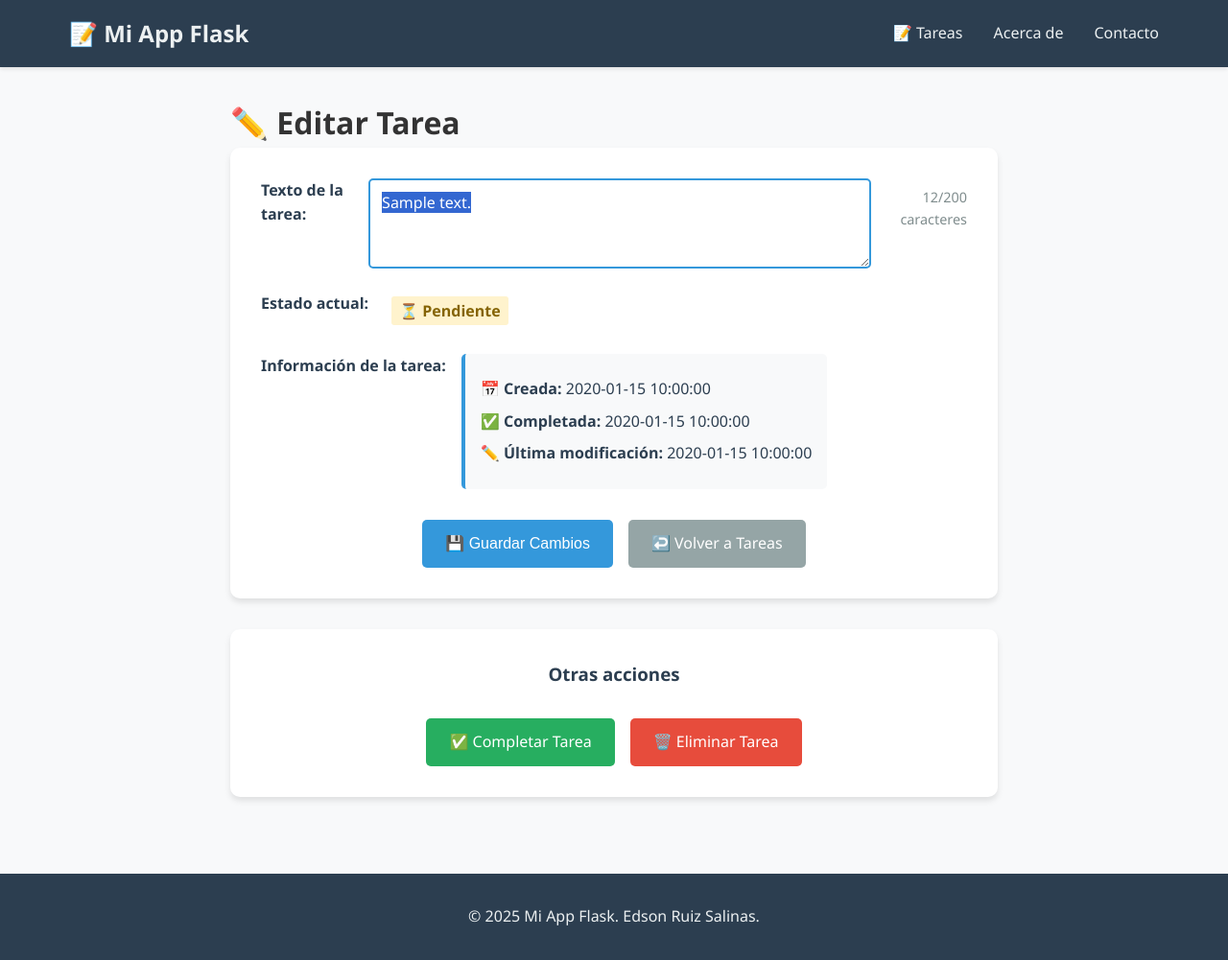
After one commit to xedsonruizx/Curso_IA_Python_Task_Management, a Flask app: template templates/editar_tarea.html in a window 1280 px wide. The commit adds this page. Shown: the whole page at 96% size. Run offline with Flask 3, Linux system fonts and the light colour scheme; the template is opened without the code that fills it: most values are stand-ins (such as "Sample title", 1, 10 or a date in 2020).

Commit message:
incorporacion del editar

```diff
--- a/app.py
+++ b/app.py
@@ -7,7 +7,7 @@ app = Flask(__name__)
 # Configuración básica
 app.config['SECRET_KEY'] = 'tu-clave-secreta-aqui'
 
-# Lista en memoria para almacenar tareas
+# Lista en memoria para almacenar tareas (solo durante la ejecución)
 tareas = []
 contador_id = 1
 
@@ -92,6 +92,48 @@ def eliminar_tarea(tarea_id):
 
     return redirect(url_for('mostrar_tareas'))
 
+@app.route('/editar/<int:tarea_id>')
+def editar_tarea(tarea_id):
+    """Mostrar formulario de edición"""
+    global tareas
+
+    for tarea in tareas:
+        if tarea['id'] == tarea_id:
+            if tarea['hecho']:
+                flash('No se puede editar una tarea completada', 'error')
+                return redirect(url_for('mostrar_tareas'))
+            return render_template('editar_tarea.html', tarea=tarea)
+
+    flash('Tarea no encontrada', 'error')
+    return redirect(url_for('mostrar_tareas'))
+
+@app.route('/actualizar/<int:tarea_id>', methods=['POST'])
+def actualizar_tarea(tarea_id):
+    """Actualizar el texto de una tarea"""
+    global tareas
+
+    nuevo_texto = request.form.get('texto', '').strip()
+
+    if not nuevo_texto:
+        flash('El texto de la tarea no puede estar vacío', 'error')
+        return redirect(url_for('editar_tarea', tarea_id=tarea_id))
+
+    for tarea in tareas:
+        if tarea['id'] == tarea_id:
+            if tarea['hecho']:
+                flash('No se puede editar una tarea completada', 'error')
+                return redirect(url_for('mostrar_tareas'))
+
+            texto_anterior = tarea['texto']
+            tarea['texto'] = nuevo_texto
+            tarea['fecha_modificacion'] = datetime.now().strftime('%Y-%m-%d %H:%M:%S')
+            flash(f'Tarea actualizada: "{texto_anterior}" → "{nuevo_texto}"', 'success')
+            break
+    else:
+        flash('Tarea no encontrada', 'error')
+
+    return redirect(url_for('mostrar_tareas'))
+
 @app.route('/contact', methods=['GET', 'POST'])
 def contact():
     """Página de contacto con formulario"""
--- a/static/css/style.css
+++ b/static/css/style.css
@@ -528,3 +528,147 @@ body {
     color: #721c24;
     border: 1px solid #f5c6cb;
 }
+
+/* Estilos para editar tareas */
+.editar-tarea-container {
+    max-width: 800px;
+    margin: 0 auto;
+}
+
+.editar-formulario {
+    background: white;
+    padding: 2rem;
+    border-radius: 10px;
+    box-shadow: 0 4px 6px rgba(0,0,0,0.1);
+    margin-bottom: 2rem;
+}
+
+.editar-formulario .form-group {
+    margin-bottom: 1.5rem;
+}
+
+.editar-formulario label {
+    display: block;
+    margin-bottom: 0.5rem;
+    font-weight: bold;
+    color: #2c3e50;
+}
+
+.editar-formulario textarea {
+    width: 100%;
+    padding: 0.75rem;
+    border: 2px solid #ddd;
+    border-radius: 5px;
+    font-size: 1rem;
+    font-family: inherit;
+    resize: vertical;
+    min-height: 80px;
+}
+
+.editar-formulario textarea:focus {
+    outline: none;
+    border-color: #3498db;
+}
+
+.estado-actual {
+    padding: 0.5rem;
+    border-radius: 5px;
+    display: inline-block;
+}
+
+.estado-completada {
+    background-color: #d5f4e6;
+    color: #27ae60;
+    padding: 0.25rem 0.5rem;
+    border-radius: 3px;
+    font-weight: bold;
+}
+
+.estado-pendiente {
+    background-color: #fff3cd;
+    color: #856404;
+    padding: 0.25rem 0.5rem;
+    border-radius: 3px;
+    font-weight: bold;
+}
+
+.info-tarea {
+    background-color: #f8f9fa;
+    padding: 1rem;
+    border-radius: 5px;
+    border-left: 4px solid #3498db;
+}
+
+.info-tarea p {
+    margin: 0.5rem 0;
+    color: #2c3e50;
+}
+
+.botones-accion {
+    display: flex;
+    gap: 1rem;
+    justify-content: center;
+    flex-wrap: wrap;
+    margin-top: 2rem;
+}
+
+.fecha-modificacion {
+    color: #f39c12;
+    font-size: 0.85rem;
+}
+
+.char-counter {
+    text-align: right;
+    color: #7f8c8d;
+    font-size: 0.9rem;
+    margin-top: 0.5rem;
+}
+
+.mensaje-no-editable {
+    background-color: #fff3cd;
+    border: 1px solid #ffeaa7;
+    border-radius: 5px;
+    padding: 1rem;
+    margin-top: 1rem;
+}
+
+.mensaje-no-editable p {
+    margin: 0;
+    color: #856404;
+    font-weight: bold;
+}
+
+/* Botón deshabilitado */
+.btn:disabled {
+    background-color: #95a5a6;
+    color: #7f8c8d;
+    cursor: not-allowed;
+    opacity: 0.6;
+}
+
+textarea:disabled {
+    background-color: #f8f9fa;
+    color: #6c757d;
+    cursor: not-allowed;
+}
+
+/* Responsive para editar */
+@media (max-width: 768px) {
+    .editar-tarea-container {
+        padding: 1rem;
+    }
+
+    .editar-formulario {
+        padding: 1.5rem;
+    }
+
+    .botones-accion {
+        flex-direction: column;
+        align-items: center;
+    }
+
+    .botones-accion .btn {
+        width: 100%;
+        max-width: 300px;
+    }
+}
--- a/templates/base.html
+++ b/templates/base.html
@@ -33,7 +33,7 @@
     </main>
 
     <footer class="footer">
-        <p>&copy; 2024 Mi App Flask. Todos los derechos reservados.</p>
+        <p>&copy; 2025 Mi App Flask. Edson Ruiz Salinas.</p>
     </footer>
 
     <script src="{{ url_for('static', filename='js/main.js') }}"></script>
--- a/templates/contact.html
+++ b/templates/contact.html
@@ -4,8 +4,8 @@
 
 {% block content %}
 <div class="contact-section">
+    <h2 style="color: red;">Este formulario es solo visual, no envia ningún mensaje.</h2>
     <h1>Contacto</h1>
-
     {% if success %}
         <div class="success-message">
             <h2>¡Gracias {{ name }}!</h2>
--- /dev/null
+++ b/templates/editar_tarea.html
@@ -0,0 +1,108 @@
+{% extends "base.html" %}
+
+{% block title %}Editar Tarea - Mi App Flask{% endblock %}
+
+{% block content %}
+<div class="editar-tarea-container">
+    <h1>✏️ Editar Tarea</h1>
+
+    <div class="editar-formulario">
+        <form method="POST" action="{{ url_for('actualizar_tarea', tarea_id=tarea.id) }}" class="tarea-form" {% if tarea.hecho %}onsubmit="return false;"{% endif %}>
+            <div class="form-group">
+                <label for="texto">Texto de la tarea:</label>
+                <textarea id="texto" name="texto" rows="3" required maxlength="200"
+                          placeholder="Escribe el nuevo texto de la tarea..." {% if tarea.hecho %}disabled{% endif %}>{{ tarea.texto }}</textarea>
+            </div>
+
+            <div class="form-group">
+                <label>Estado actual:</label>
+                <div class="estado-actual">
+                    {% if tarea.hecho %}
+                        <span class="estado-completada">✅ Completada - No editable</span>
+                        <div class="mensaje-no-editable">
+                            <p>⚠️ Esta tarea está completada y no se puede editar.</p>
+                        </div>
+                    {% else %}
+                        <span class="estado-pendiente">⏳ Pendiente</span>
+                    {% endif %}
+                </div>
+            </div>
+
+            <div class="form-group">
+                <label>Información de la tarea:</label>
+                <div class="info-tarea">
+                    <p><strong>📅 Creada:</strong> {{ tarea.fecha_creacion }}</p>
+                    {% if tarea.fecha_completado %}
+                        <p><strong>✅ Completada:</strong> {{ tarea.fecha_completado }}</p>
+                    {% endif %}
+                    {% if tarea.fecha_modificacion %}
+                        <p><strong>✏️ Última modificación:</strong> {{ tarea.fecha_modificacion }}</p>
+                    {% endif %}
+                </div>
+            </div>
+
+            <div class="botones-accion">
+                <button type="submit" class="btn btn-primary" {% if tarea.hecho %}disabled{% endif %}>
+                    {% if tarea.hecho %}🔒 No editable{% else %}💾 Guardar Cambios{% endif %}
+                </button>
+                <a href="{{ url_for('mostrar_tareas') }}" class="btn btn-secondary">
+                    ↩️ Volver a Tareas
+                </a>
+            </div>
+        </form>
+    </div>
+
+    <div class="acciones-adicionales">
+        <h3>Otras acciones</h3>
+        <div class="botones-accion">
+            {% if not tarea.hecho %}
+                <a href="{{ url_for('completar_tarea', tarea_id=tarea.id) }}"
+                   class="btn btn-success"
+                   onclick="return confirm('¿Marcar como completada?')">
+                    ✅ Completar Tarea
+                </a>
+            {% endif %}
+            <a href="{{ url_for('eliminar_tarea', tarea_id=tarea.id) }}"
+               class="btn btn-danger"
+               onclick="return confirm('¿Eliminar esta tarea? Esta acción no se puede deshacer.')">
+                🗑️ Eliminar Tarea
+            </a>
+        </div>
+    </div>
+</div>
+
+<script>
+// Auto-focus en el textarea
+document.addEventListener('DOMContentLoaded', function() {
+    const textarea = document.getElementById('texto');
+    if (textarea) {
+        textarea.focus();
+        // Seleccionar todo el texto para facilitar la edición
+        textarea.select();
+    }
+});
+
+// Contador de caracteres
+const textarea = document.getElementById('texto');
+if (textarea) {
+    const maxLength = 200;
+    const counter = document.createElement('div');
+    counter.className = 'char-counter';
+    counter.style.cssText = 'text-align: right; color: #7f8c8d; font-size: 0.9rem; margin-top: 0.5rem;';
+    textarea.parentNode.appendChild(counter);
+
+    function updateCounter() {
+        const remaining = maxLength - textarea.value.length;
+        counter.textContent = `${textarea.value.length}/${maxLength} caracteres`;
+        if (remaining < 20) {
+            counter.style.color = '#e74c3c';
+        } else {
+            counter.style.color = '#7f8c8d';
+        }
+    }
+
+    textarea.addEventListener('input', updateCounter);
+    updateCounter();
+}
+</script>
+{% endblock %}
```
Also changed, not shown: templates/tareas.html (+11 -0 lines).
